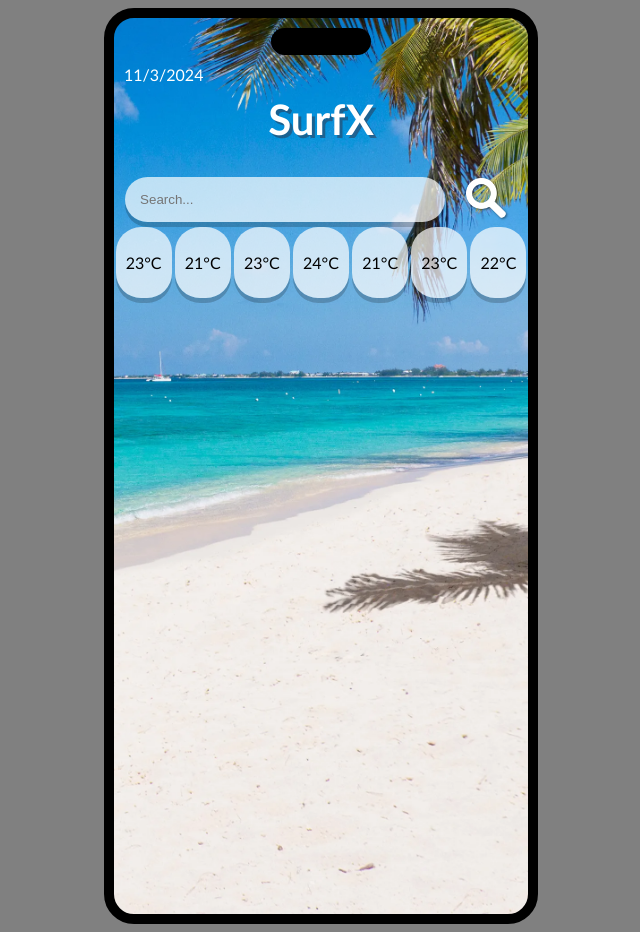
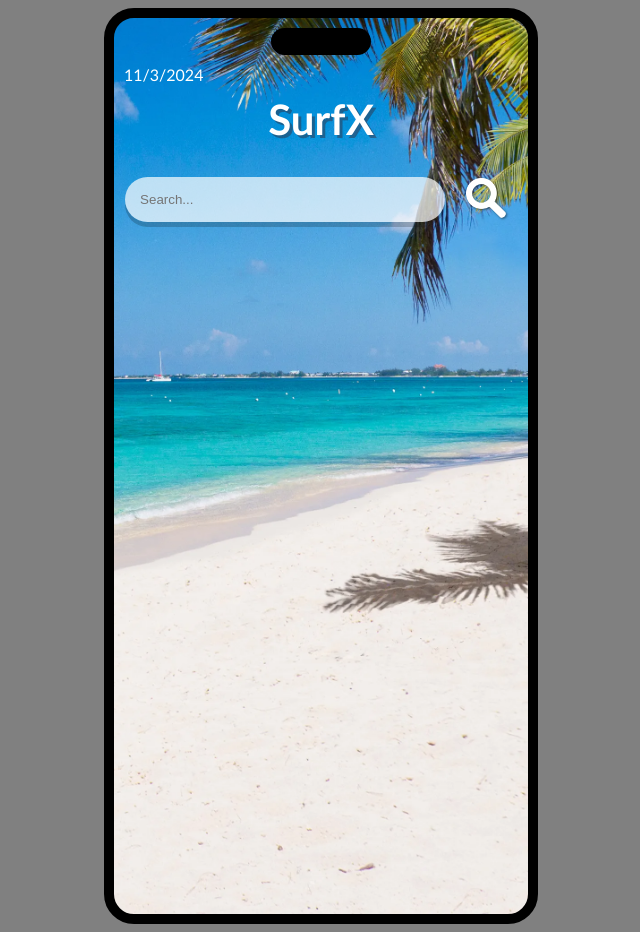
Before and after one commit to bengaunt10/GUI-57-Assignment-2, a React (Create React App) app: page / in a window 1280 px wide. Shown: the whole page, without its empty margins (319-959 px from the left). Built offline with nearby package versions, Linux system fonts and the light colour scheme.

Commit message:
Added Forecast Feature, Weather Display Changed

```diff
--- a/src/App.css
+++ b/src/App.css
@@ -146,6 +146,8 @@
 
 .forecast{
   display: flex;
+  overflow: auto;
+
 }
 
 .day{
@@ -153,6 +155,13 @@
   font-family: 'Trebuchet MS', 'Lucida Sans Unicode', 'Lucida Grande', 'Lucida Sans', Arial, sans-serif;
   background-color: rgba(255, 255, 255, 0.7);
   border-radius: 25px;
-  margin: auto;
   box-shadow: 0px 5px rgba(0, 0, 0, 0.2);
+  text-align: center;
+  margin: 5px;
 }
+
+.forecast-icon{
+  width: 75px;
+  height: 75px;
+  filter: drop-shadow(1px 1px 1px rgba(0, 0, 0, 0.5));
+}
--- a/src/App.js
+++ b/src/App.js
@@ -2,7 +2,6 @@
 import './App.css';
 import search_logo from './search-icon.png';
 import location_icon from './location_icon.png';
-import { formToJSON } from 'axios';
 
 const weather_api = {
   key: "7250c8ef1898de70cf64aeea44e33014",
@@ -21,6 +20,8 @@
   const [forecast, setForecast] = useState({});
 
   const current = new Date();
+  const dayNum = current.getDay();
+  const days = ['Sunday', 'Monday', 'Tuesday', 'Wednesday', 'Thursday', 'Friday', 'Saturday']
   const date = `${current.getDate()}/${current.getMonth()+1}/${current.getFullYear()}`;
 
   const searchPressed = () => {
@@ -30,7 +31,7 @@
         setWeather(result1);
         console.log(result1)
     });
-    fetch(`${forecast_api.base}forecast?q=${search}&cnt=${7}&appid=${forecast_api.key}`)
+    fetch(`${forecast_api.base}forecast?q=${search}&units=metric&cnt=${7}&appid=${forecast_api.key}`)
       .then((res) => res.json())
       .then((result2) => {
         setForecast(result2);
@@ -76,6 +77,22 @@
     return  <img src={imageURL} alt='weather' className='weather-icon'/>;
   }
 
+  const renderForecastImage = (forecastCode) => {
+    if (!forecast || !forecast.list || forecast.list.length === 0) {
+      return null
+    }
+
+    const dayForecastCode = forecastCode.replace('n', 'd');
+    const imageURL1 = weatherImages[dayForecastCode];
+
+    if (!imageURL1) {
+      console.warn('No image found for weather code: ', dayForecastCode);
+      return null;
+    }
+
+    return <img src={imageURL1} alt='forecast' className='forecast-icon' />;
+  };
+
   return (
     <div className='screen'>
       <div className='notch'></div>
@@ -103,16 +120,47 @@
         ""
       )}
 
-      <div className='forecast'>
-        <div className='day'><p>23°C</p></div>
-        <div className='day'><p>21°C</p></div>
-        <div className='day'><p>23°C</p></div>
-        <div className='day'><p>24°C</p></div>
-        <div className='day'><p>21°C</p></div>
-        <div className='day'><p>23°C</p></div>
-        <div className='day'><p>22°C</p></div>
-      </div>
-
+      {typeof forecast.list != "undefined" ? (
+          <div className='forecast'>
+            <div className='day'>
+              <p>{days[dayNum]}</p>
+              {renderForecastImage(forecast.list[0].weather[0].icon)}
+              <p>{Math.round(forecast.list[0].main.temp)}°C</p>
+            </div>
+            <div className='day'>
+            <p>{days[dayNum + 1]}</p>
+              {renderForecastImage(forecast.list[1].weather[0].icon)}
+              <p>{Math.round(forecast.list[1].main.temp)}°C</p>
+            </div>
+            <div className='day'>
+            <p>{days[dayNum + 2]}</p>
+              {renderForecastImage(forecast.list[2].weather[0].icon)}
+              <p>{Math.round(forecast.list[2].main.temp)}°C</p>
+            </div>
+            <div className='day'>
+            <p>{days[dayNum + 3]}</p>
+              {renderForecastImage(forecast.list[3].weather[0].icon)}
+              <p>{Math.round(forecast.list[3].main.temp)}°C</p>
+            </div>
+            <div className='day'>
+              <p>{days[dayNum + 4]}</p>
+              {renderForecastImage(forecast.list[4].weather[0].icon)}
+              <p>{Math.round(forecast.list[4].main.temp)}°C</p>
+            </div>
+            <div className='day'>
+              <p>{days[dayNum - 2]}</p>
+              {renderForecastImage(forecast.list[5].weather[0].icon)}
+              <p>{Math.round(forecast.list[5].main.temp)}°C</p>
+            </div>
+            <div className='day'>
+              <p>{days[dayNum - 1]}</p>
+              {renderForecastImage(forecast.list[6].weather[0].icon)}
+              <p>{Math.round(forecast.list[6].main.temp)}°C</p>
+            </div>
+          </div>
+      ) : (
+        ""
+      )}
     </div>
   );
 }
```
